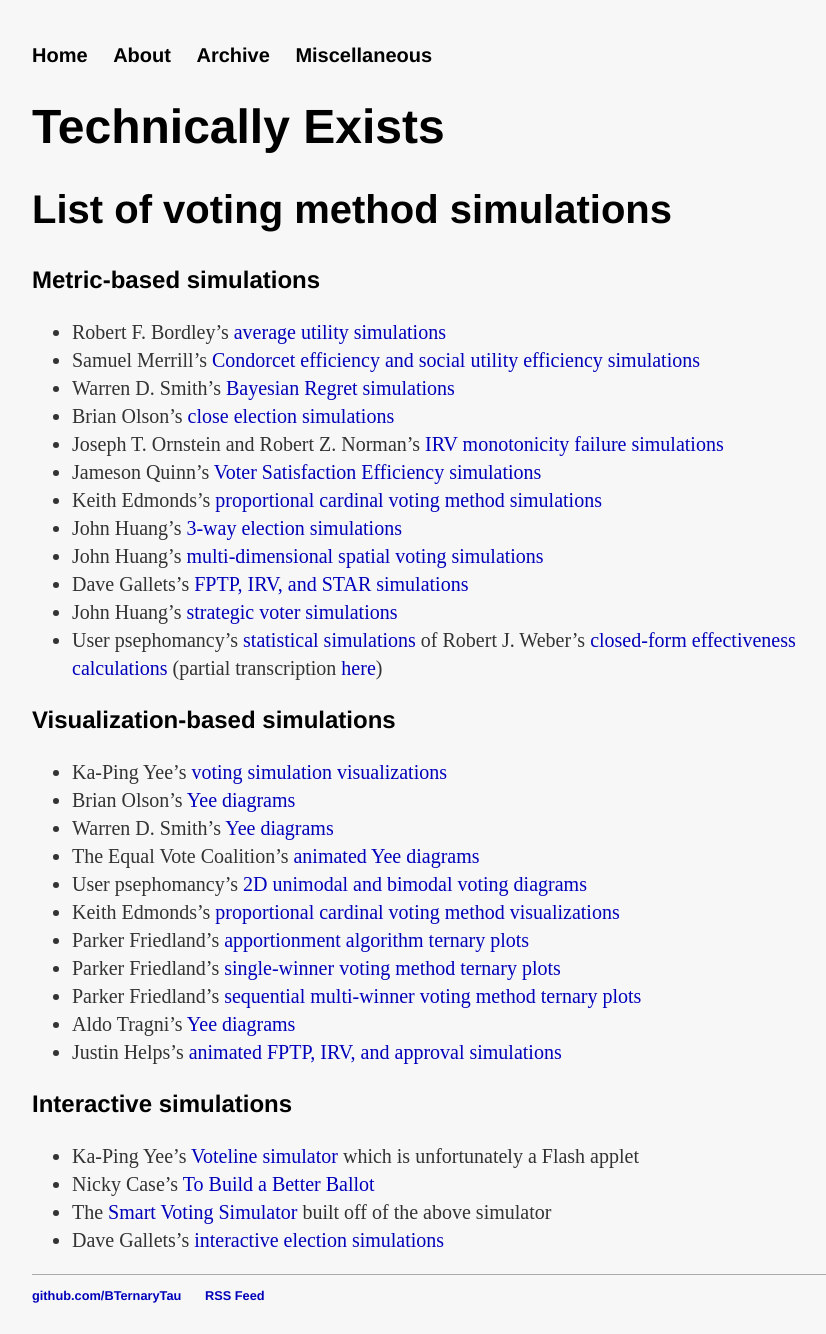
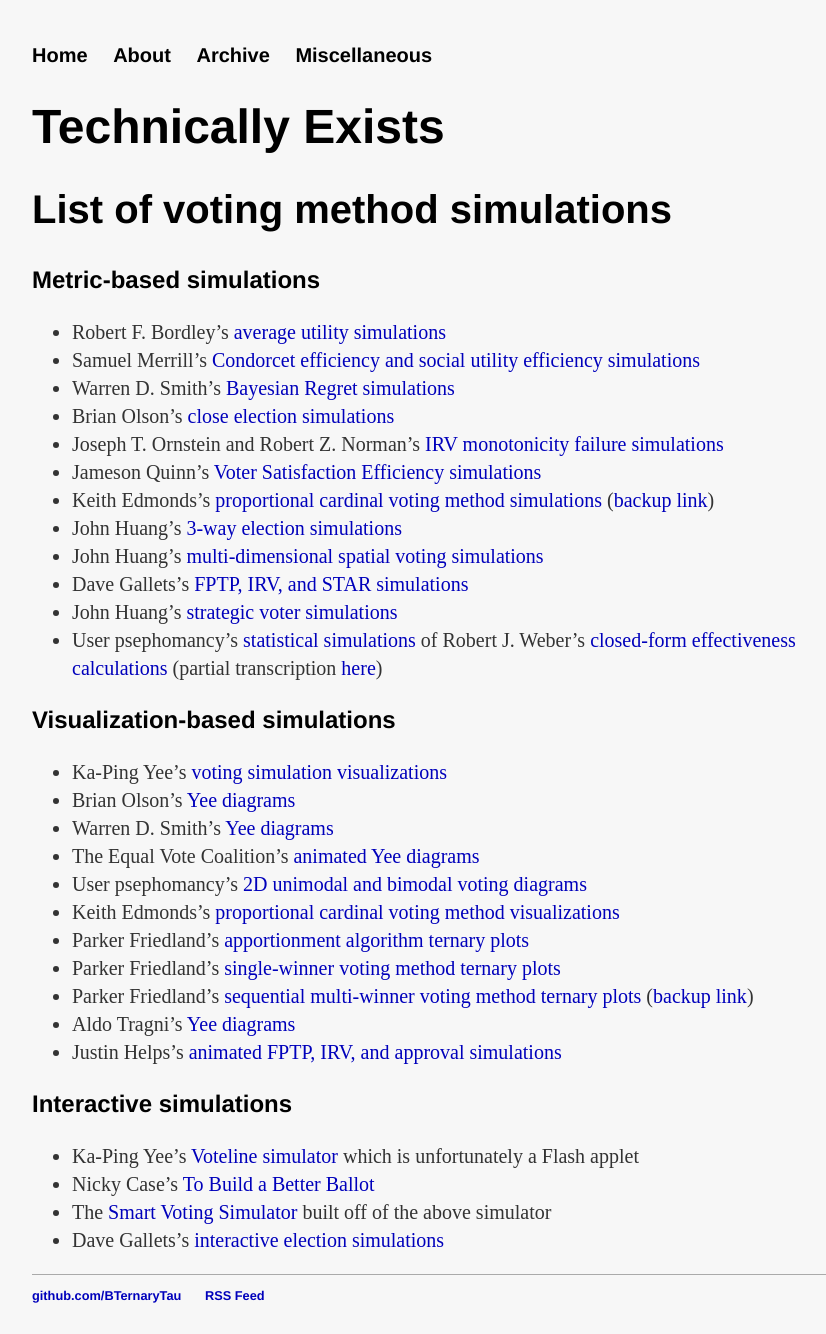
Before and after one commit to BTernaryTau/bternarytau.github.io, a Jekyll site: the page built from miscellaneous/voting-theory/list-of-voting-method-simulations.md, in a window 1280 px wide. Shown: the whole page, without its empty margins (208-1034 px from the left). Built offline with Jekyll 4.4.1, drawn with Linux system fonts in a browser that asks for light colours; nearby versions of some CDN libraries; comment, search, counter and statistics services are not loaded.

Commit message:
Add backup links for two sims

```diff
--- a/miscellaneous/voting-theory/list-of-voting-method-simulations.md
+++ b/miscellaneous/voting-theory/list-of-voting-method-simulations.md
@@ -12,7 +12,7 @@ title: "List of voting method simulations"
 * Brian Olson's [close election simulations](https://bolson.org/voting/sim.html)
 * Joseph T. Ornstein and Robert Z. Norman's [IRV monotonicity failure simulations](https://www.researchgate.net/publication/258164743_Frequency_of_monotonicity_failure_under_Instant_Runoff_Voting_Estimates_based_on_a_spatial_model_of_elections)
 * Jameson Quinn's [Voter Satisfaction Efficiency simulations](https://electionscience.github.io/vse-sim/VSE/)
-* Keith Edmonds's [proportional cardinal voting method simulations](https://forum.electionscience.org/t/wolf-committee-results/519)
+* Keith Edmonds's [proportional cardinal voting method simulations](https://forum.electionscience.org/t/wolf-committee-results/519) ([backup link](https://github.com/endolith/Keith_Edmonds_vote_sim))
 * John Huang's [3-way election simulations](http://votesim.usa4r.org/simple3way/simple3way.html)
 * John Huang's [multi-dimensional spatial voting simulations](http://votesim.usa4r.org/spatial5dim/spatial5dim.html)
 * Dave Gallets's [FPTP, IRV, and STAR simulations](http://sites.gallets.org/election-sim/irv-vs-star/)
@@ -29,7 +29,7 @@ title: "List of voting method simulations"
 * Keith Edmonds's [proportional cardinal voting method visualizations](https://forum.electionscience.org/t/utilitarian-sum-vs-monroe-selection/355)
 * Parker Friedland's [apportionment algorithm ternary plots](https://forum.electionscience.org/t/apportionment-algorithems-visualized/569)
 * Parker Friedland's [single-winner voting method ternary plots](https://forum.electionscience.org/t/single-winner-voting-methods-visualized/575)
-* Parker Friedland's [sequential multi-winner voting method ternary plots](https://forum.electionscience.org/t/sequential-multiwinner-voting-methods-visualized/773)
+* Parker Friedland's [sequential multi-winner voting method ternary plots](https://forum.electionscience.org/t/sequential-multiwinner-voting-methods-visualized/773) ([backup link](https://github.com/ParkerFriedland/TernaryPlot))
 * Aldo Tragni's [Yee diagrams](https://forum.electionscience.org/t/yee-diagramm-strong-monotonicity-failure-resistance/823)
 * Justin Helps's [animated FPTP, IRV, and approval simulations](https://www.youtube.com/watch?v=yhO6jfHPFQU)
 
```
